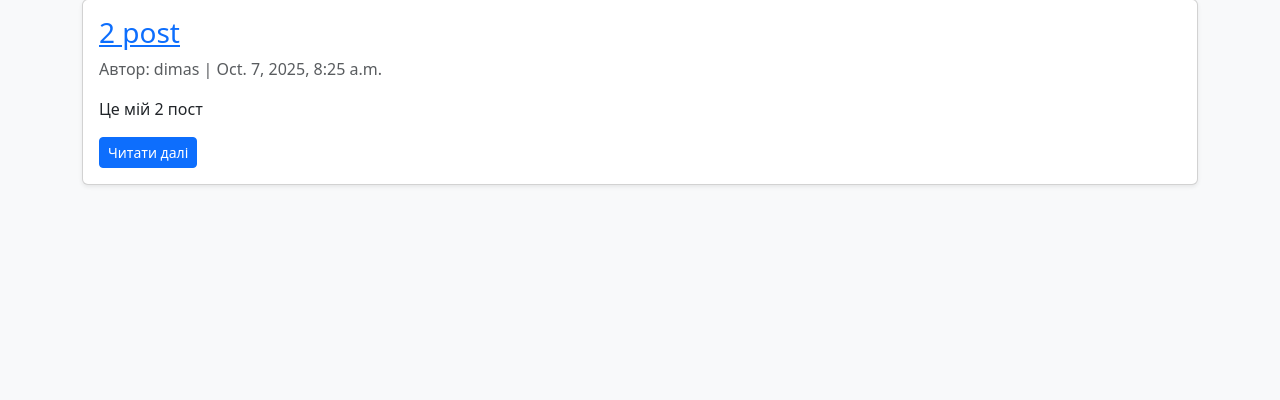
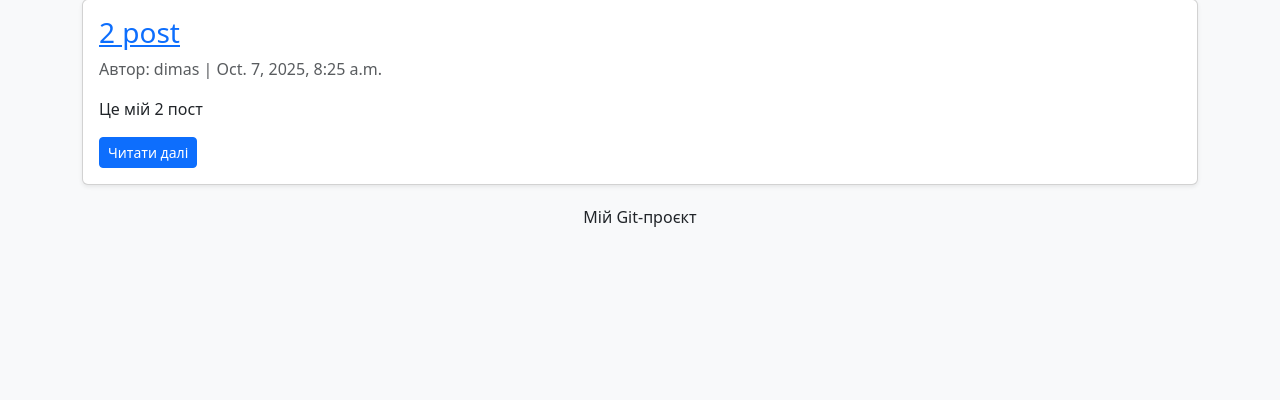
Before and after one commit to dimaprisaznuk64/mysite, a Django app: template myblog/templates/home.html in a window 1280 px wide. Shown: the part 356-756 px from the top of the page. Run offline with Django 5.2, Linux system fonts and the light colour scheme; the template is opened without the code that fills it: values that come from a table or form of the project are taken from there, others are empty; data comes from the database, SQL or seed files in the repository.

Commit message:
Додав footer на сайт

```diff
--- a/myblog/templates/base.html
+++ b/myblog/templates/base.html
@@ -16,6 +16,10 @@
 <div class="container">
     {% block content %}{% endblock %}
 </div>
+<footer style="text-align:center; margin-top:20px;">
+    Мій Git-проєкт
+</footer>
+
 
 </body>
 </html>
--- a/myblog/views.py
+++ b/myblog/views.py
@@ -11,3 +11,5 @@ def home(request):
 def post_detail(request, post_id):
     post = get_object_or_404(Post, id=post_id)
     return render(request, 'post_detail.html', {'post': post})
+def about(request):
+    return HttpResponse("<h1>Це сторінка About</h1><p>Мій перший Git-проєкт!</p>")
```
